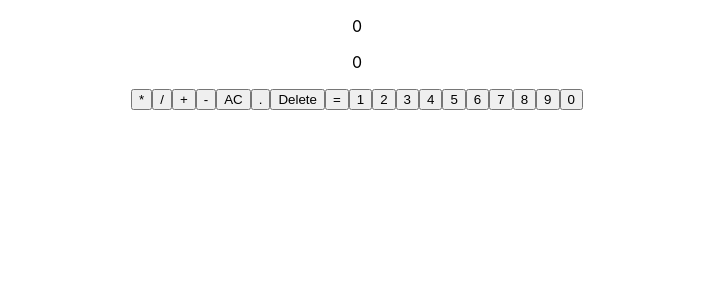
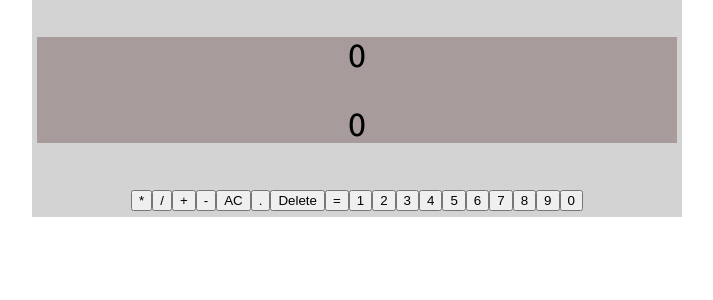
Before and after one commit to icelandico/react-calculator, a React (Create React App) app: page / in a window 1280 px wide. Shown: the top 300 px of the page, without its empty margins (283-996 px from the left). Built offline with nearby package versions, Linux system fonts and the light colour scheme.

Commit message:
Split components

```diff
--- a/public/index.html
+++ b/public/index.html
@@ -10,6 +10,7 @@
       homescreen on Android. See https://developers.google.com/web/fundamentals/web-app-manifest/
     -->
     <link rel="manifest" href="%PUBLIC_URL%/manifest.json">
+    <link href="https://fonts.googleapis.com/css?family=Ubuntu" rel="stylesheet">
     <!--
       Notice the use of %PUBLIC_URL% in the tags above.
       It will be replaced with the URL of the `public` folder during the build.
--- a/src/App.css
+++ /dev/null
@@ -1,32 +0,0 @@
-.App {
-  text-align: center;
-}
-
-.App-logo {
-  animation: App-logo-spin infinite 20s linear;
-  height: 40vmin;
-}
-
-.App-header {
-  background-color: #282c34;
-  min-height: 100vh;
-  display: flex;
-  flex-direction: column;
-  align-items: center;
-  justify-content: center;
-  font-size: calc(10px + 2vmin);
-  color: white;
-}
-
-.App-link {
-  color: #61dafb;
-}
-
-@keyframes App-logo-spin {
-  from {
-    transform: rotate(0deg);
-  }
-  to {
-    transform: rotate(360deg);
-  }
-}
--- /dev/null
+++ b/src/App/App.css
@@ -0,0 +1,15 @@
+.App {
+  text-align: center;
+  margin: 0 auto;
+  background: lightgray;
+  width: 50%;
+  padding: 5px;
+}
+
+.display {
+  background: rgb(168, 155, 155);
+}
+
+.result-display {
+
+}
--- a/src/App.js
+++ b/src/App/App.js
@@ -1,9 +1,9 @@
 import React, { Component } from 'react';
 import './App.css';
-import './ResultDisplay/ResultDisplay'
-import ResultDisplay from './ResultDisplay/ResultDisplay';
-import Formula from './Formula/Formula';
-import Buttons from './Buttons/Buttons';
+import '../ResultDisplay/ResultDisplay'
+import ResultDisplay from '../ResultDisplay/ResultDisplay';
+import Formula from '../Formula/Formula';
+import Buttons from '../Buttons/Buttons';
 
 class App extends Component {
 
@@ -54,12 +54,14 @@ class App extends Component {
   render() {
     return (
       <div className="App">
+      <div className="display">
         <ResultDisplay
           result={this.state.result}
         />
         <Formula
           formula={this.state.formula}
         />
+      </div>
         <Buttons
           handleButtonClick={this.handleButtonClick}
         />
--- a/src/index.css
+++ b/src/index.css
@@ -1,9 +1,8 @@
 body {
   margin: 0;
   padding: 0;
-  font-family: -apple-system, BlinkMacSystemFont, "Segoe UI", "Roboto", "Oxygen",
-    "Ubuntu", "Cantarell", "Fira Sans", "Droid Sans", "Helvetica Neue",
-    sans-serif;
+  font-family: 'Ubuntu', monospace;
+  font-size: 2rem;
   -webkit-font-smoothing: antialiased;
   -moz-osx-font-smoothing: grayscale;
 }
--- a/src/index.js
+++ b/src/index.js
@@ -1,7 +1,7 @@
 import React from 'react';
 import ReactDOM from 'react-dom';
 import './index.css';
-import App from './App';
+import App from './App/App';
 import * as serviceWorker from './serviceWorker';
 
 ReactDOM.render(
```
Also changed, not shown: reset.css (added), 1 other file (tests, documents, lock files or other folders).
